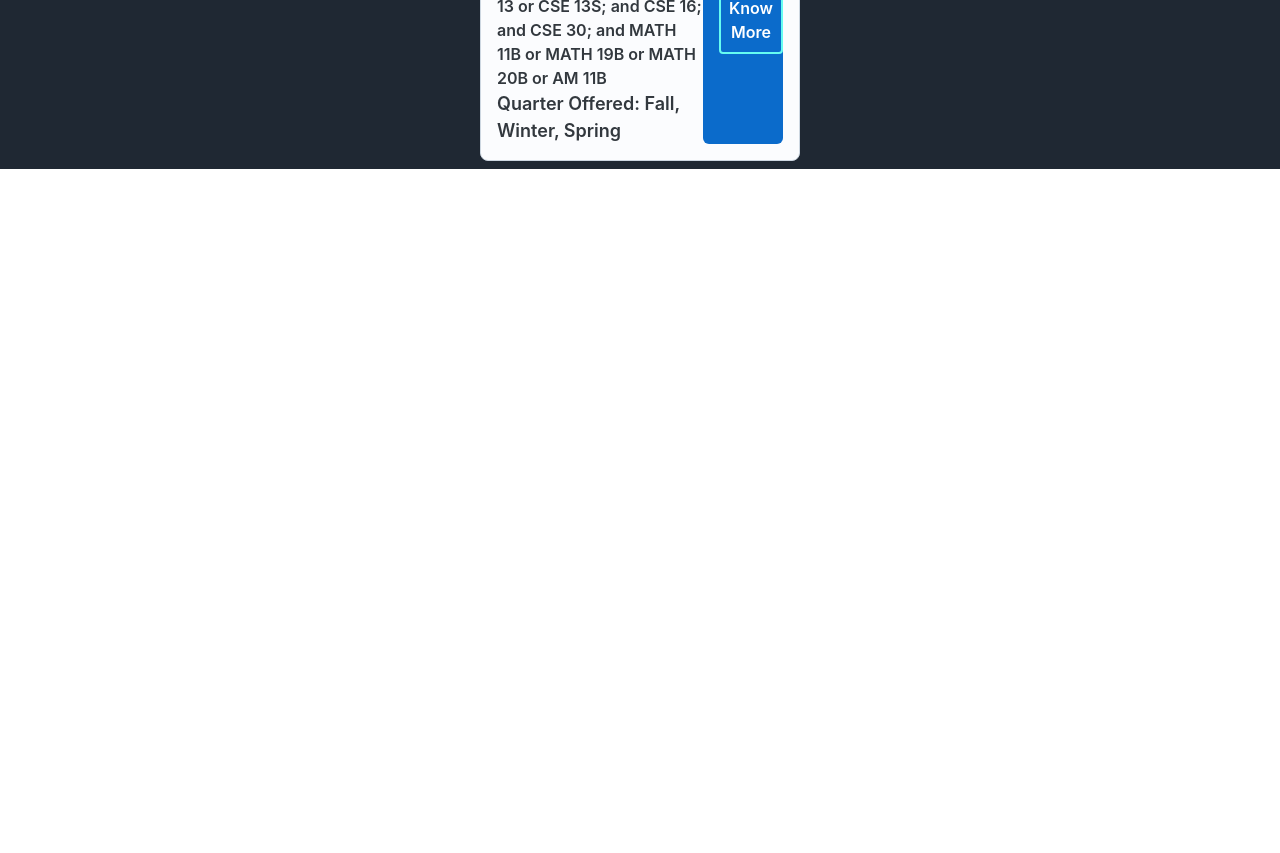
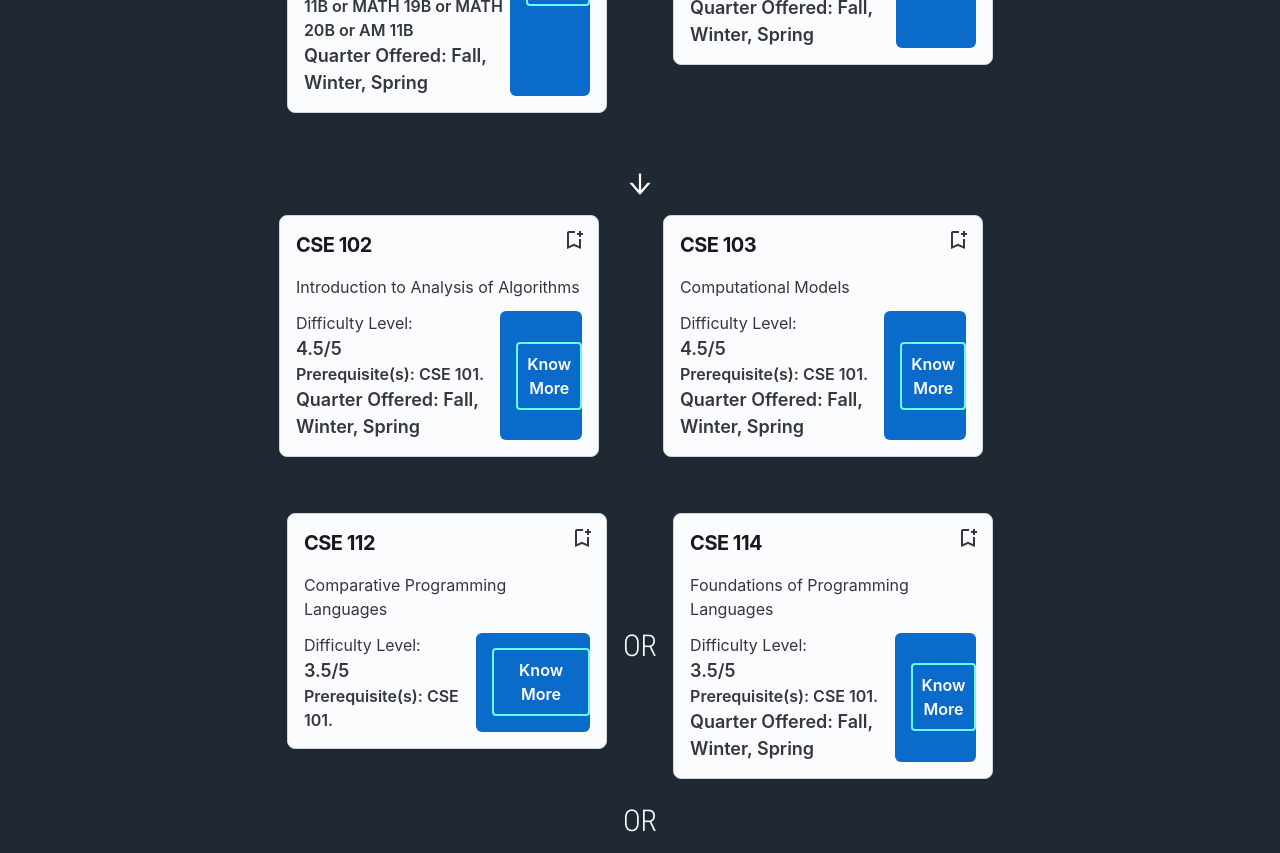
Before and after one commit to AmandeepSingh789/Major-Roadmap, a React (Create React App) app: page / in a window 1280 px wide. Shown: the part 2920-3773 px from the top of the page. Before the commit the page ends 3089 px from the top, so only its background shows below. Built offline with nearby package versions, Linux system fonts and the light colour scheme; a web font is replaced by a local one.

Commit message:
on electives

```diff
--- a/src/Components/ClassTree.jsx
+++ b/src/Components/ClassTree.jsx
@@ -175,11 +175,15 @@ const ClassTree = (props) => {
 
             </div>
             {/* End of Div With CSE 20 AND CSE 30 */}
+
             <div className="self-center mt-12">
                 {/* divider ELement */}
                 <h1 className="text-3xl mb-4">Upper Division </h1></div>
 
-                <div className="p-2 flex justify-center align-center mt-12">
+            {/* Start of CSE 101 and CSE 120*/}
+
+            <div className="p-2 flex justify-between align-center">
+
             <ClassCard
                 Code="CSE101"
                 Name ="Introduction to Data Structures and Algorithms"
@@ -189,11 +193,186 @@ const ClassTree = (props) => {
                 QO="Quarter Offered: Fall, Winter, Spring"
                 />
 
+            <div className ="ml-4">
+
+            <ClassCard
+            Code="CSE 120"
+            Name ="Computer Architecture"
+            Link = "https://ucsc.smartcatalogiq.com/2019-2020/General-Catalog/Courses/CSE-Computer-Science-and-Engineering/Upper-Division/CSE-120"
+            Level = "3.5/5"
+            PreReqs= "Prerequisite(s): CSE 12 and CSE 12L; and CSE 13E or CSE 13S or CSE 11 or CSE 14 and CSE 14L. CSE 16 recommended"
+            QO="Quarter Offered: Fall, Winter, Spring"
+            />
+            </div>
+
+            </div>
+            {/* End of CSE 101 and CSE 120*/}
+
+        {/* Start of CSE 103 and 102 */}
+
+            <div className=" flex flex-col justify-center align-center ">
+            <div className=" flex justify-center align-center mb-4 mt-12 ">
+
+                <div className="text-3xl"><AiOutlineArrowDown /></div>
+
+                </div>
+
+            <div className="flex justify-start align-center">
 
 
+            <div >
+            <ClassCard
+            Code="CSE 102 "
+            Name ="Introduction to Analysis of Algorithms
+            "
+            Link = "https://ucsc.smartcatalogiq.com/Current/General-Catalog/Courses/CSE-Computer-Science-and-Engineering/Upper-Division/CSE-102"
+            Level = "4.5/5  "
+            PreReqs= "Prerequisite(s): CSE 101."
+            QO="Quarter Offered: Fall, Winter, Spring"
+            />
+            </div>
+
+            <div className ="ml-16">
+            <ClassCard
+            Code="CSE 103"
+            Name ="Computational Models"
+            Link = "https://ucsc.smartcatalogiq.com/en/Current/General-Catalog/Courses/CSE-Computer-Science-and-Engineering/Upper-Division/CSE-103"
+            Level = "4.5/5"
+            PreReqs= "Prerequisite(s): CSE 101."
+            QO="Quarter Offered: Fall, Winter, Spring"
+            />
+            </div>
+
+            </div>
+
+            </div>
+            {/* End of CSE 102 and CSE 103 */}
 
 
+            {/* Start of CSE 112 and 114 */}
+
+            <div className="p-2 flex justify-content align-center mt-12">
+            <ClassCard
+                Code="CSE 112"
+                Name ="Comparative Programming Languages"
+                Link = "https://ucsc.smartcatalogiq.com/Current/General-Catalog/Courses/CSE-Computer-Science-and-Engineering/Upper-Division/CSE-112"
+                Level = "3.5/5"
+                PreReqs= "Prerequisite(s): CSE 101."
+                />
+
+            <div className="text-3xl ml-4 self-center">
+            OR
             </div>
+
+            <div className ="ml-4">
+
+            <ClassCard
+                Code="CSE 114"
+                Name ="Foundations of Programming Languages"
+                Link = "https://ucsc.smartcatalogiq.com/Current/General-Catalog/Courses/CSE-Computer-Science-and-Engineering/Upper-Division/CSE-114A"
+                Level = "3.5/5"
+                PreReqs= "Prerequisite(s): CSE 101."
+                QO="Quarter Offered: Fall, Winter, Spring"
+                />
+            </div>
+
+            </div>
+            {/* End of CSE 112 and CSE 114 */}
+
+            {/* Start of CSE 116 */}
+            <div className=" flex flex-col justify-center align-center ">
+            <div className=" flex justify-center align-center mt-4">
+
+
+                <div className="text-3xl ">OR</div>
+
+                </div>
+
+            <div className="flex justify-center align-center">
+
+            <div className =" mt-4">
+            <ClassCard
+            Code="CSE 116"
+            Name ="Introduction to Functional Programming"
+            Link = "https://ucsc.smartcatalogiq.com/en/2019-2020/General-Catalog/Courses/CSE-Computer-Science-and-Engineering/Upper-Division/CSE-116"
+            Level = "3.5/5  "
+            PreReqs= "Prerequisite(s): CMPS 101 or CSE 101."
+            QO="Quarter Offered: Fall"
+            />
+            </div>
+            </div>
+            </div>
+
+            {/* End of CSE 116 */}
+
+
+            {/* Start of CSE 130 and 131 */}
+
+            <div className="p-2 flex justify-content align-center mt-12">
+            <ClassCard
+                Code="CSE 130"
+                Name ="Principles of Computer Systems Design"
+                Link = "https://ucsc.smartcatalogiq.com/Current/General-Catalog/Courses/CSE-Computer-Science-and-Engineering/Upper-Division/CSE-130"
+                Level = "4.5/5"
+                PreReqs= "Prerequisite(s): CSE 12; and CSE 101, or CSE 15 and CSE 15L; and knowledge of C programming language."
+                QO="Quarter Offered: Fall, Winter, Spring"
+                />
+
+            <div className="text-3xl ml-4 self-center">
+            OR
+            </div>
+
+            <div className ="ml-4">
+
+            <ClassCard
+                Code="CSE 131"
+                Name ="Introduction to Operating Systems
+                "
+                Link = "https://ucsc.smartcatalogiq.com/Current/General-Catalog/Courses/CSE-Computer-Science-and-Engineering/Upper-Division/CSE-114A"
+                Level = "4.5/5"
+                PreReqs= "Prerequisite(s): CSE 101 and CSE 120"
+                />
+            </div>
+
+            </div>
+            {/* End of CSE 130 and 131 */}
+
+
+            {/* Start of CSE 107 and Stat 131 */}
+
+            <div className="p-2 flex justify-content align-center mt-12">
+            <ClassCard
+                Code="CSE 107"
+                Name ="Probability and Statistics for Engineers"
+                Link = "https://ucsc.smartcatalogiq.com/en/Current/General-Catalog/Courses/CSE-Computer-Science-and-Engineering/Upper-Division/CSE-107"
+                Level = "3/5"
+                PreReqs= "Prerequisite(s): CSE 16; and AM 30 or MATH 22 or MATH 23A."
+                QO="Quarter Offered: Fall, Winter, Spring"
+                GE = "SR"
+                />
+
+            <div className="text-3xl ml-4 self-center">
+            OR
+            </div>
+
+            <div className ="ml-4">
+
+            <ClassCard
+                Code="STAT 131"
+                Name ="Introduction to Probability Theory
+                "
+                Link = "https://ucsc.smartcatalogiq.com/en/Current/General-Catalog/Courses/STAT-Statistics/Upper-Division/STAT-131"
+                Level = "3/5"
+                PreReqs= "Prerequisite(s): AM 11B or ECON 11B or MATH 11B or MATH 19B or MATH 20B."
+                GE="SR"
+                QO="Quarter Offered: Fall, Winter, Spring, Summer"
+                />
+            </div>
+
+            </div>
+            {/* End of CSE 107 and Stat 131 */}
+
+
             </div>
 
 
```
